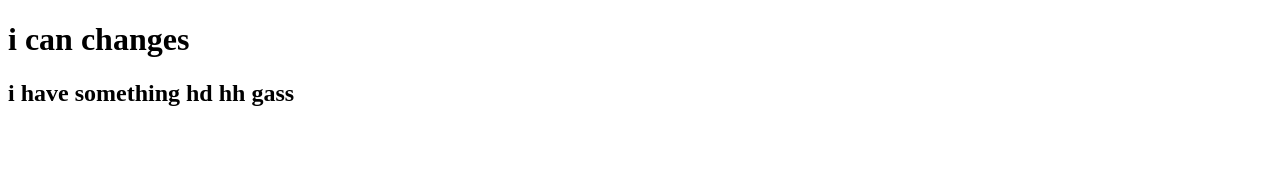
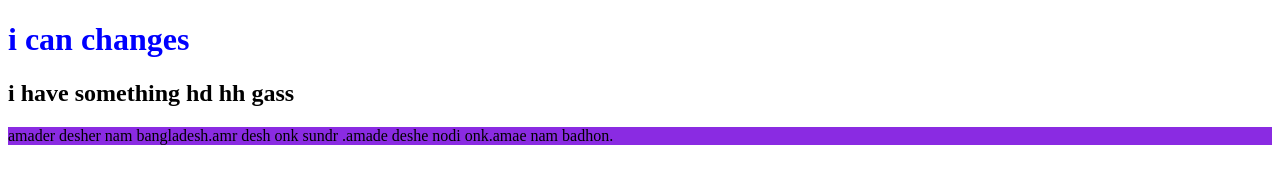
Before and after one commit to rakibulbadhon/my-second-repo, a plain HTML site: page index.html in a window 1280 px wide. Drawn offline with Linux system fonts and the light colour scheme.

Commit message:
p change

```diff
--- a/index.html
+++ b/index.html
@@ -5,9 +5,11 @@
     <meta http-equiv="X-UA-Compatible" content="IE=edge">
     <meta name="viewport" content="width=device-width, initial-scale=1.0">
     <title>my second github repo</title>
+    <link rel="stylesheet" href="style.css">
 </head>
 <body>
     <h1>i can changes</h1>
     <h2>i have something hd hh gass</h2>
+    <p>amader desher nam bangladesh.amr desh onk sundr .amade deshe nodi onk.amae nam badhon.</p>
 </body>
 </html>
--- /dev/null
+++ b/style.css
@@ -0,0 +1,6 @@
+h1{
+    color: blue;
+}
+p{
+    background-color: blueviolet;
+}
```
